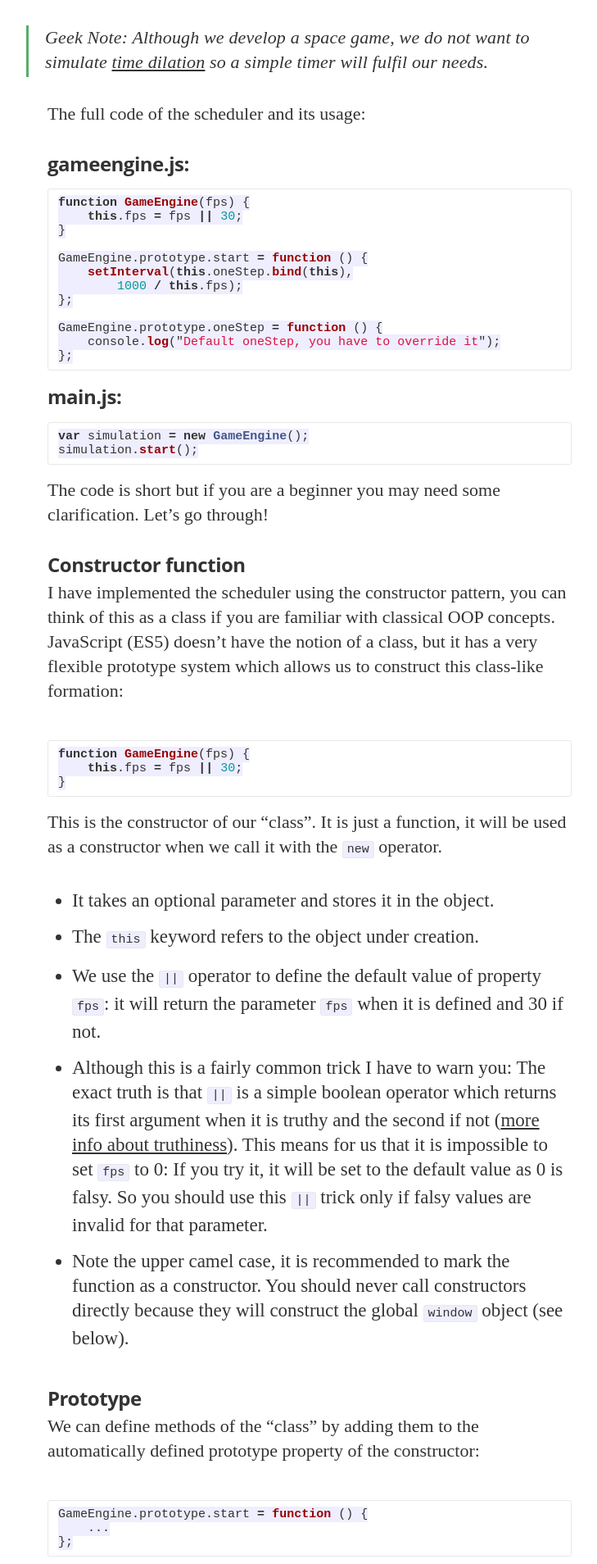
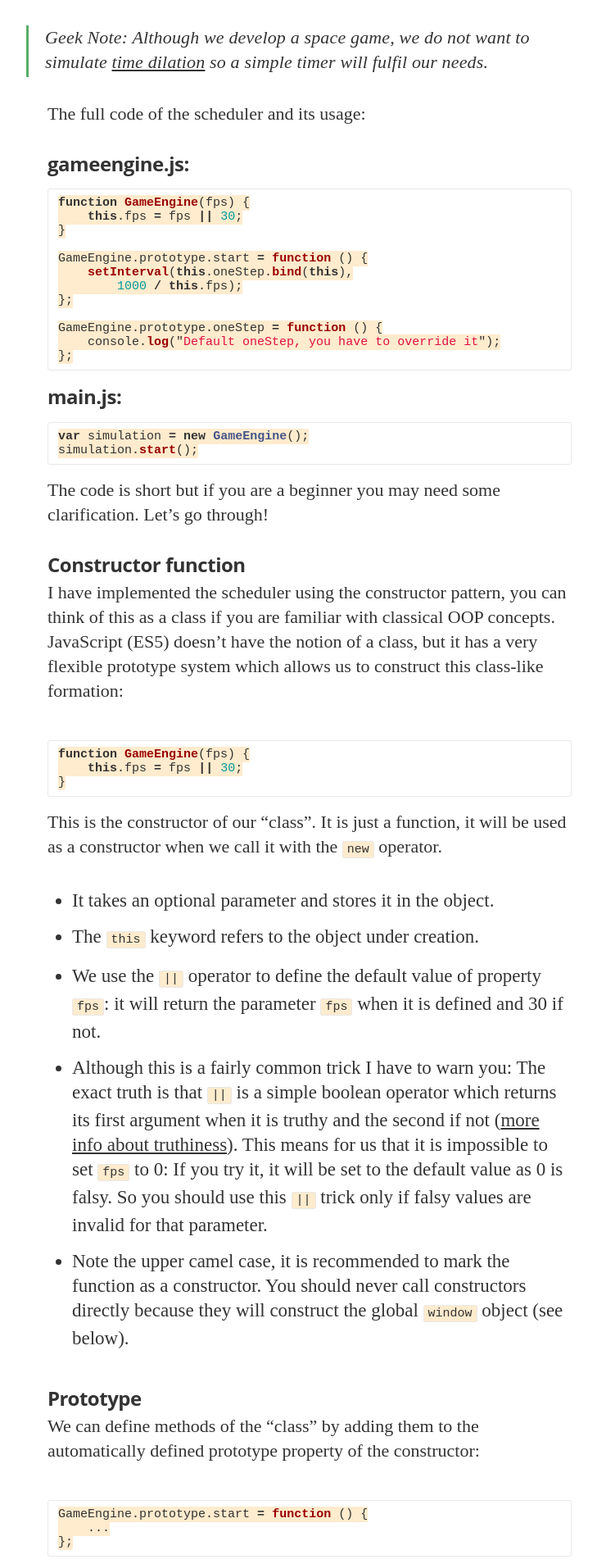
Before and after one commit to tisztamo/protosun, a Jekyll site: the page built from _posts/2015-05-26-prototype-game-engine.md, in a window 1280 px wide. Shown: the part 1206-3114 px from the top of the page at 82% size, without its empty margins (262-991 px from the left). Built offline with Jekyll 4.4.1, drawn with Linux system fonts in a browser that asks for light colours; nearby versions of some CDN libraries; some web fonts are replaced; Markdown is read by kramdown in place of the engine named in the settings.

Commit message:
code color change

```diff
--- a/css/main.sass
+++ b/css/main.sass
@@ -591,7 +591,7 @@ code
   font-size: 15px
   border: 1px solid #e8e8e8
   border-radius: 3px
-  background-color: #eef
+  background-color: #ffebcd
 
 code
   padding: 1px 5px
```
